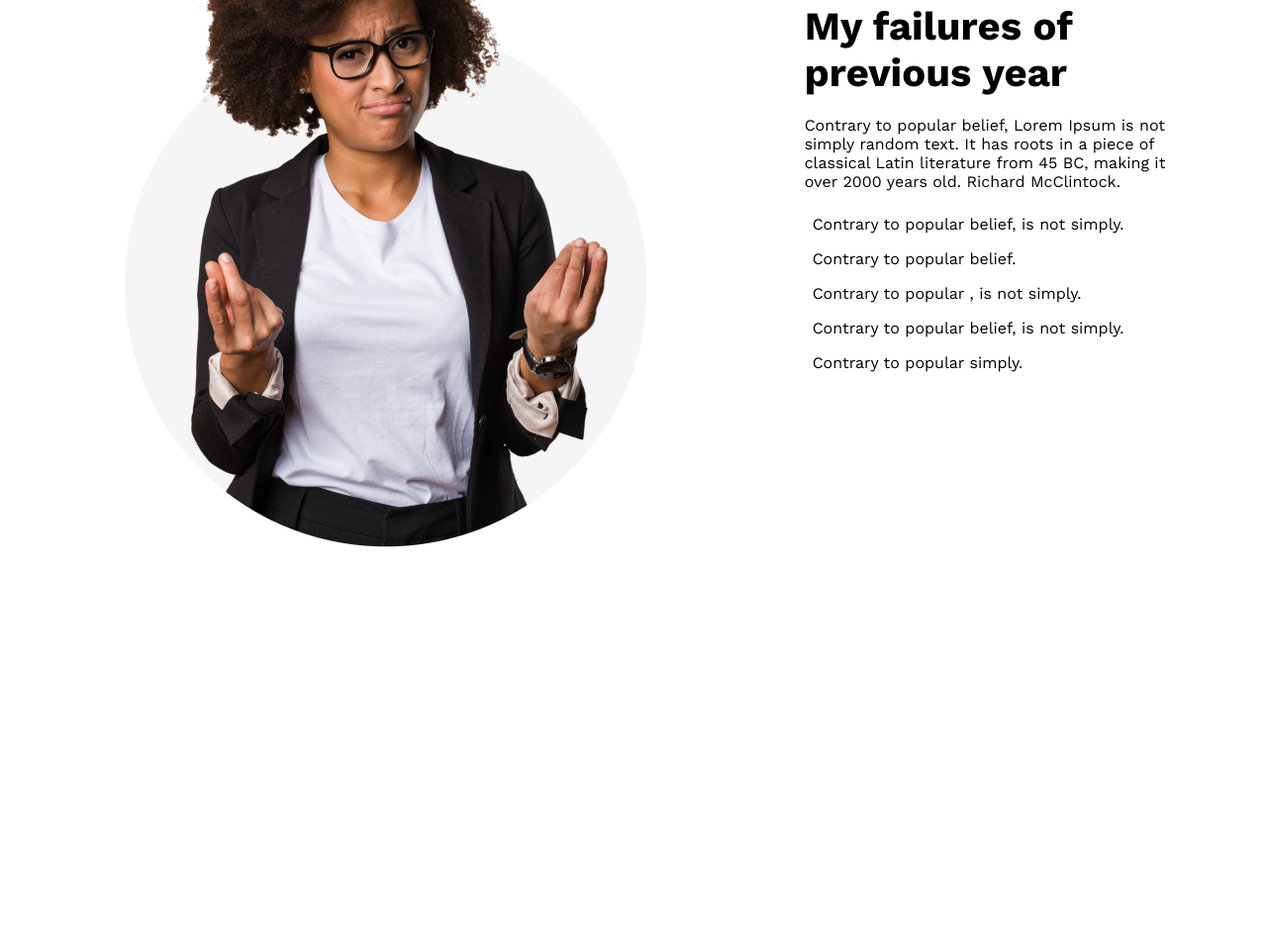
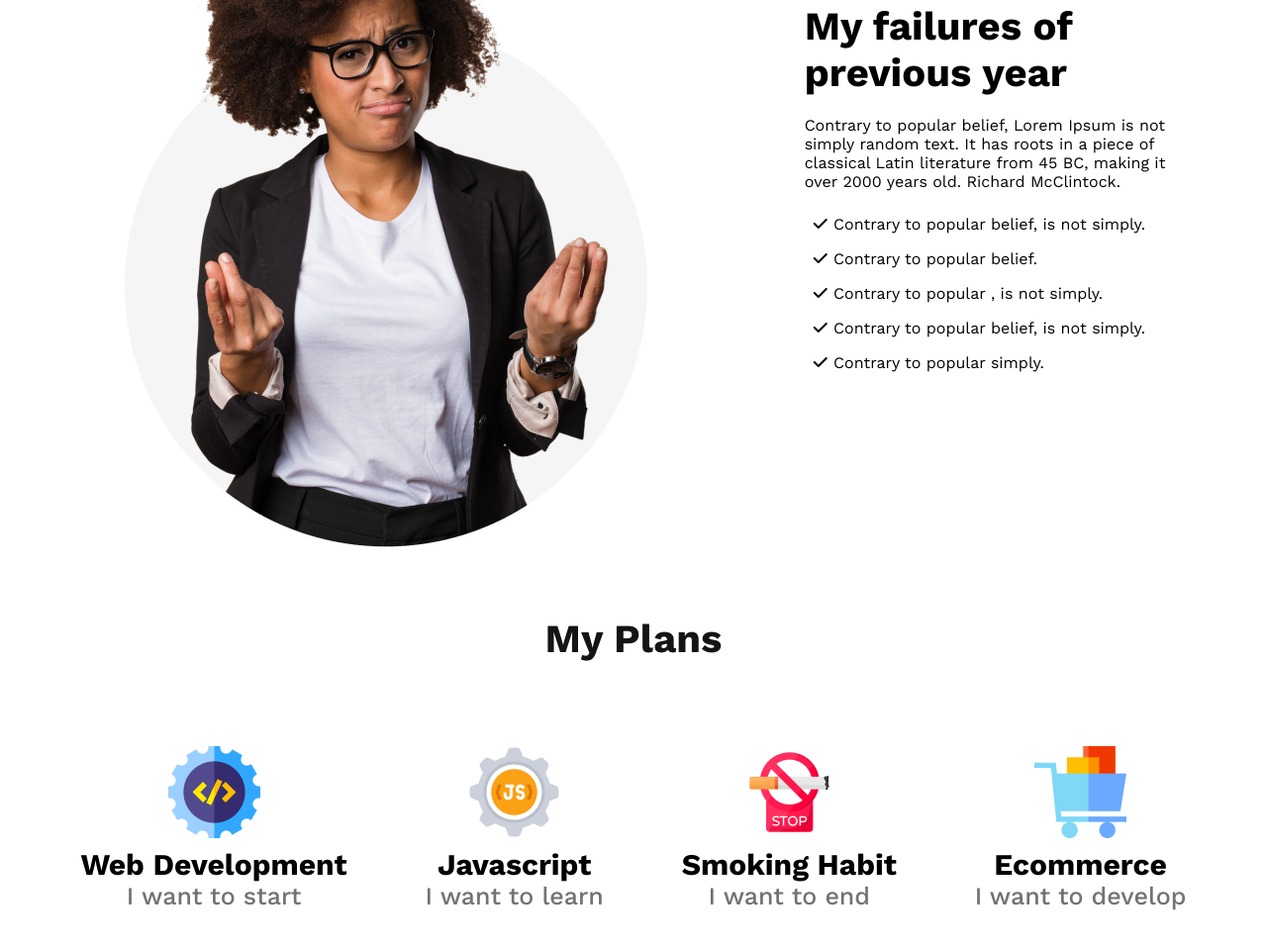
Before and after one commit to SiamulIslamShuvo/New-Year, a plain HTML site: page index.html in a window 1280 px wide. Shown: the part 1102-2061 px from the top of the page at 99% size. Before the commit the page ends 1659 px from the top, so only its background shows below. Drawn offline with nearby package versions, Linux system fonts and the light colour scheme.

Commit message:
plan done

```diff
--- a/index.html
+++ b/index.html
@@ -6,6 +6,7 @@
     <meta name="viewport" content="width=device-width, initial-scale=1.0">
     <link rel="preconnect" href="https://fonts.googleapis.com"><link rel="preconnect" href="https://fonts.gstatic.com" crossorigin><link href="https://fonts.googleapis.com/css2?family=Inter&family=Open+Sans&family=Work+Sans:wght@400;500;700&display=swap" rel="stylesheet">
     <link rel="stylesheet" href="./styles/style.css">
+    <link rel="stylesheet" href="https://cdnjs.cloudflare.com/ajax/libs/font-awesome/6.2.1/css/all.min.css">
     <title>New Year New Me</title>
 </head>
 <body>
@@ -26,13 +27,42 @@
             <div class="list-item">
                 <h2 class="list-head">My failures of previous year</h2>
                 <p class="list-dsc">Contrary to popular belief, Lorem Ipsum is not simply random text. It has roots in a piece of classical Latin literature from 45 BC, making it over 2000 years old. Richard McClintock.</p>
-                <li>Contrary to popular belief, is not simply.</li>
-                <li>Contrary to popular belief.</li>
-                <li>Contrary to popular , is not simply.</li>
-                <li>Contrary to popular belief, is not simply.</li>
-                <li>Contrary to popular simply.</li>
+                <li><i class="fa-solid fa-check"></i> Contrary to popular belief, is not simply.</li>
+                <li><i class="fa-solid fa-check"></i> Contrary to popular belief.</li>
+                <li><i class="fa-solid fa-check"></i> Contrary to popular , is not simply.</li>
+                <li><i class="fa-solid fa-check"></i> Contrary to popular belief, is not simply.</li>
+                <li><i class="fa-solid fa-check"></i> Contrary to popular simply.</li>
             </div>
         </div>
     </section>
+        <div class="container plan-container">
+                <h2 class="list-head plan-title">My Plans</h2>
+            <div class="plan-list">
+                <div>
+                    <img class="plan-content" src="./images/icons/web.png" alt="">
+                    <h3 class="plan-headline">Web Development</h3>
+                    <p class="plan-dsc">I want to start</p>
+                </div>
+                <div>
+                    <img class="plan-content" src="./images/icons/js.png" alt="">
+                    <h3 class="plan-headline">Javascript</h3>
+                    <p class="plan-dsc">I want to learn</p>
+                </div>
+                <div>
+                    <img class="plan-content" src="./images/icons/smoke.png" alt="">
+                    <h3 class="plan-headline">Smoking Habit</h3>
+                    <p class="plan-dsc">I want to end</p>
+                </div>
+                <div>
+                    <img class="plan-content" src="./images/icons/ecom.png" alt="">
+                    <h3 class="plan-headline">Ecommerce</h3>
+                    <p class="plan-dsc">I want to develop</p>
+                </div>
+            </div>
+        </div>
+        <div></div>
+    <section>
+
+    </section>
 </body>
 </html>
--- a/styles/style.css
+++ b/styles/style.css
@@ -29,6 +29,11 @@ li{
     color: #005FAC;
 
 }
+.container{
+    max-width: 1440px;
+    width: 95%;
+    margin: 0 auto;
+}
 /* Banner section */
 
 .banner{
@@ -38,11 +43,6 @@ li{
     display: flex;
     align-items: center;
 
-}
-.container{
-    max-width: 1440px;
-    width: 95%;
-    margin: 0 auto;
 }
 .container-cta{
     width: 40%;
@@ -72,3 +72,34 @@ li{
 .list-dsc{
     padding-bottom: 16px;
 }
+
+/*Plans Section */
+
+.plan-list{
+    display: flex;
+    justify-content: space-around;
+    text-align: center;
+    padding: 10px;
+}
+.plan-container{
+    margin: 65px auto;
+}
+.plan-title{
+    text-align: center;
+    font-weight: 700;
+    font-size: 40px;
+    color: #151414;
+    margin-bottom: 50px;
+}
+.plan-content{
+    padding: 5px;
+}
+.plan-headline{
+    font-weight: 700;
+    font-size: 30px;
+}
+.plan-dsc{
+    font-weight: 500;
+    font-size: 25px;
+    color: #737272;
+}
```
Also changed, not shown: images/icons/check 1.png (added).
